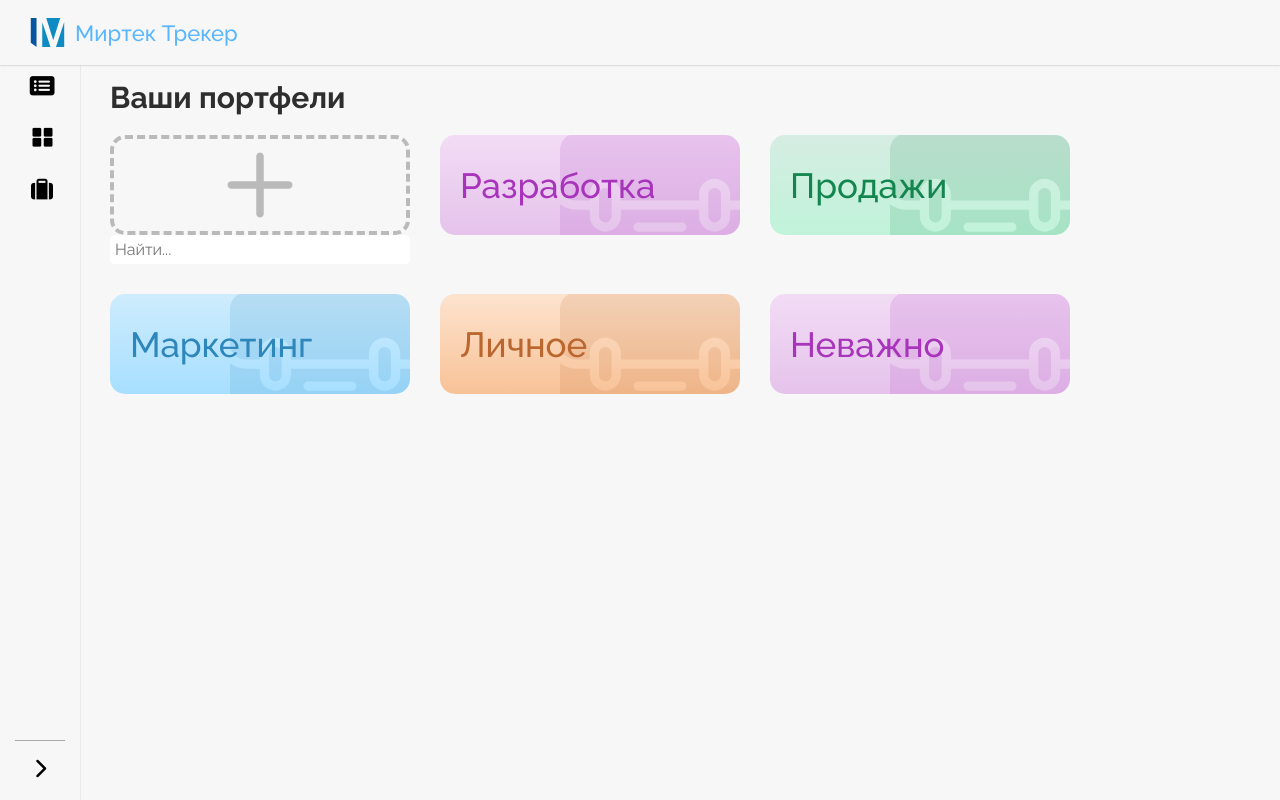
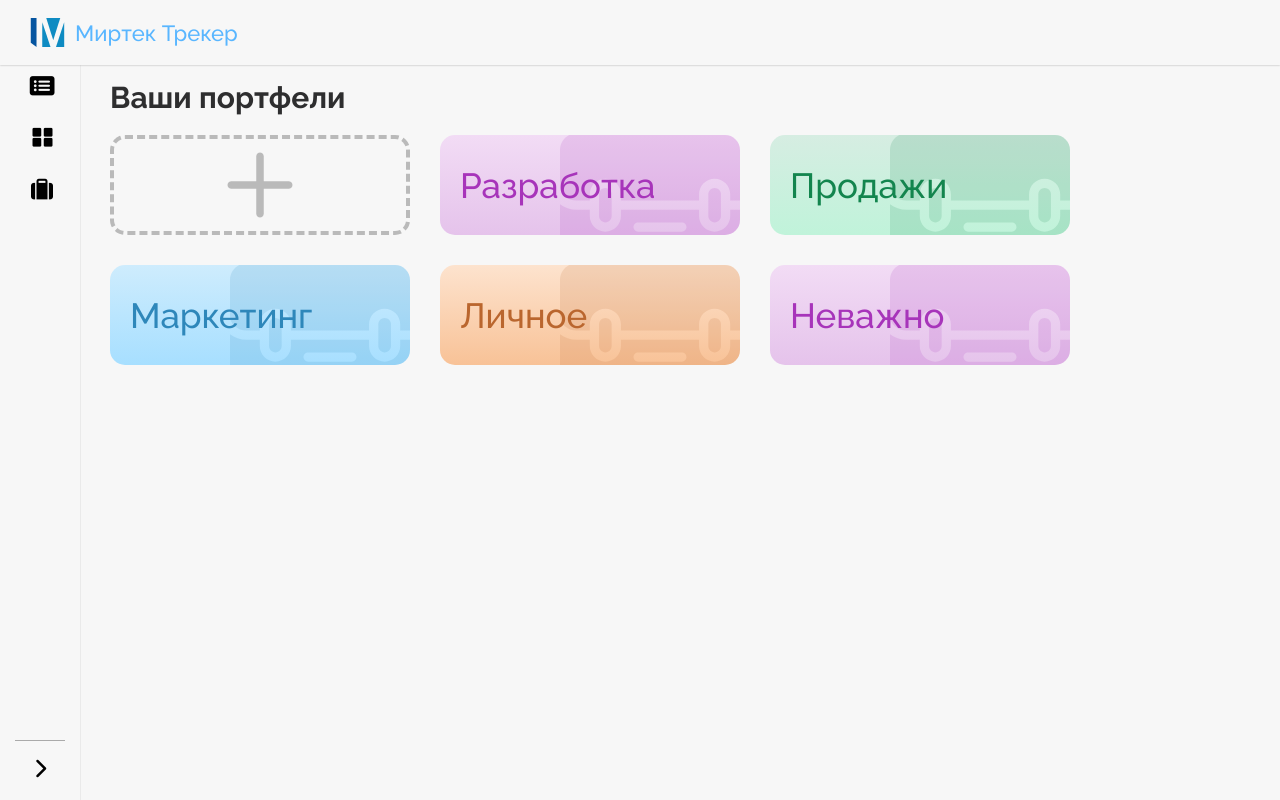
Before and after one commit to IliaGurelev/MirTecTracker, a Vue app: page /briefcase in a window 1280 px wide. Built offline with nearby package versions, Linux system fonts and the light colour scheme.

Commit message:
убрал ненужное

```diff
--- a/src/views/BriefcasePage.vue
+++ b/src/views/BriefcasePage.vue
@@ -9,9 +9,6 @@
 			>
 				<BriefcaseAddCard
 					@submitForm="addBriefcase"
-				/>
-				<SearchBriefcase
-
 				/>
 			</BriefcaseCardList>
 		</section>
@@ -50,7 +47,6 @@
 	import TaskBriefcase from '@/components/Tasks/TaskBriefcase.vue';
 	import DetailTaskList from '@/components/Tasks/DetailTaskList.vue';
 	import BriefcaseAddCard from '@/components/Briefcase/BriefcaseAddCard.vue';
-	import SearchBriefcase from '@/components/Briefcase/SearchBriefcase.vue';
 
 	const store = useMainStore();
 
```
